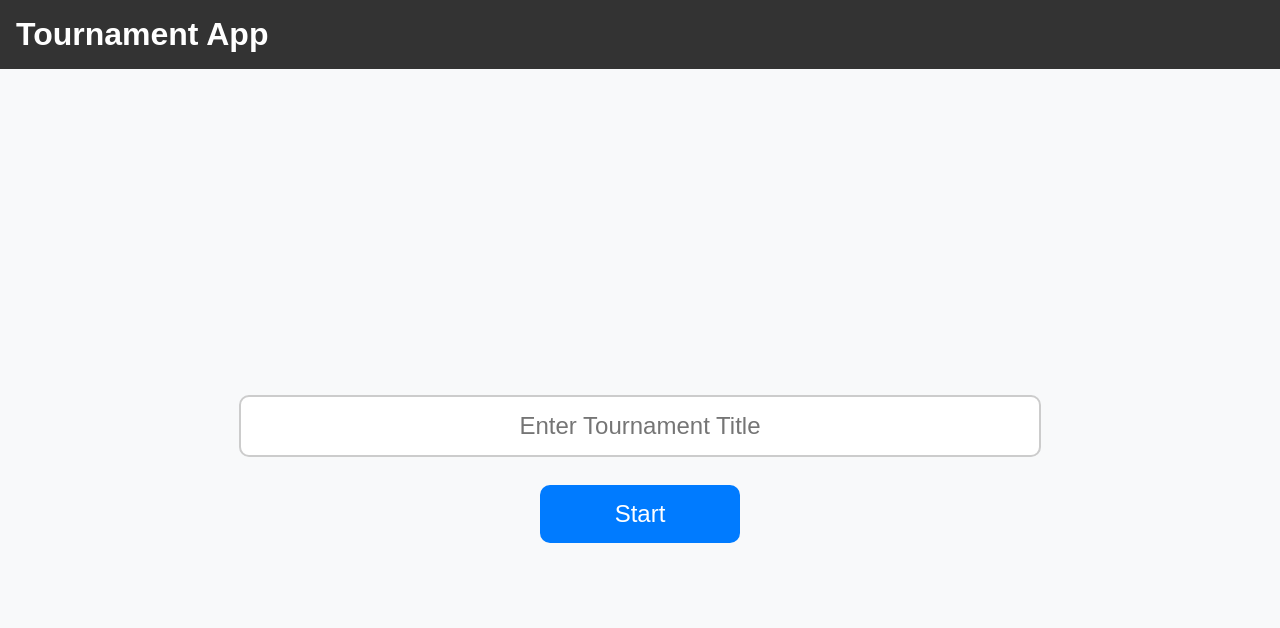
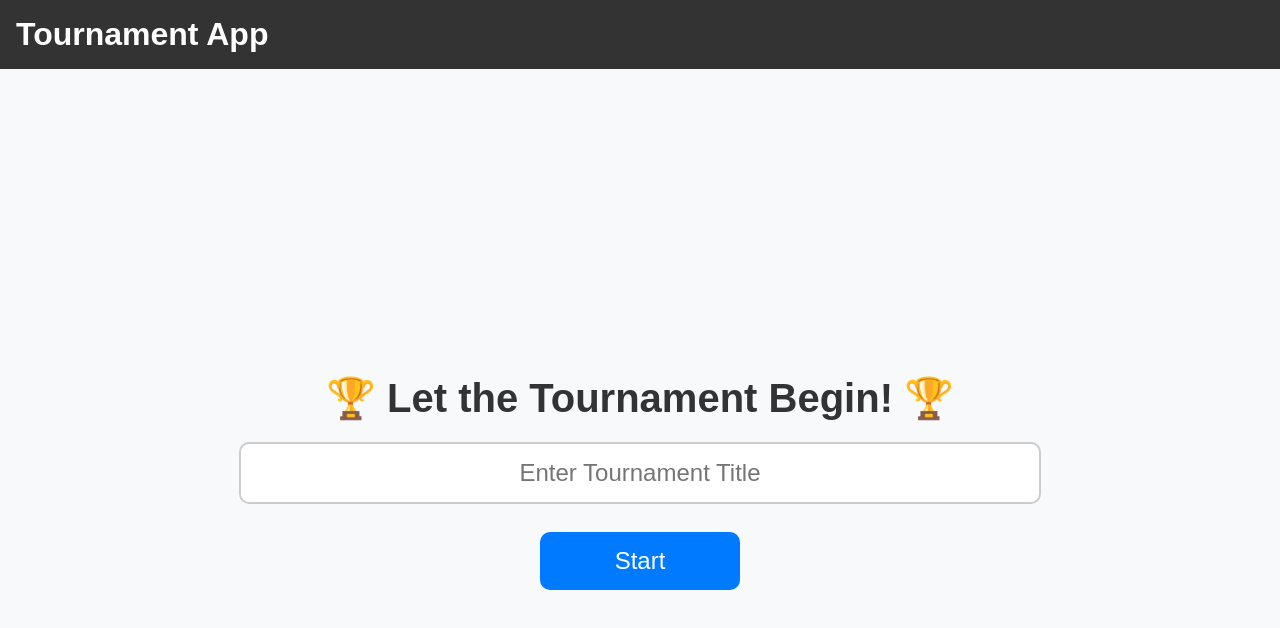
Before and after one commit to MJZ-Templates/tournament-app, a React (Vite) app: page / in a window 1280 px wide. Shown: the top 628 px of the page. Built offline with nearby package versions, Linux system fonts and the light colour scheme.

Commit message:
feat: 홈화면 내 title 추가

```diff
--- a/src/pages/HomePage.jsx
+++ b/src/pages/HomePage.jsx
@@ -10,6 +10,14 @@ const Container = styled.div`
   justify-content: center;
   height: 100vh;
   background-color: #f8f9fa;
+`;
+
+const Title = styled.h1`
+  font-size: 2.5rem;
+  font-weight: bold;
+  margin-bottom: 20px;
+  color: #333;
+  text-align: center;
 `;
 
 const TitleInput = styled.input`
@@ -67,6 +75,7 @@ const HomePage = ({ setTournamentTitle, setPageTitle }) => {
 
   return (
     <Container>
+      <Title>🏆 Let the Tournament Begin! 🏆</Title>
       <TitleInput
         type="text"
         value={title}
--- a/src/pages/ResultsPage.jsx
+++ b/src/pages/ResultsPage.jsx
@@ -67,7 +67,7 @@ const ResultsPage = ({ setPageTitle }) => {
           <Title>🏆 Tournament Winner! 🏆</Title>
           <WinnerImage src={winner} alt="Tournament Winner" />
           <RestartButton onClick={handleRestart}>
-            새 토너먼트 시작
+            Start New Tournament
           </RestartButton>
         </WinnerContainer>
       ) : (
```
